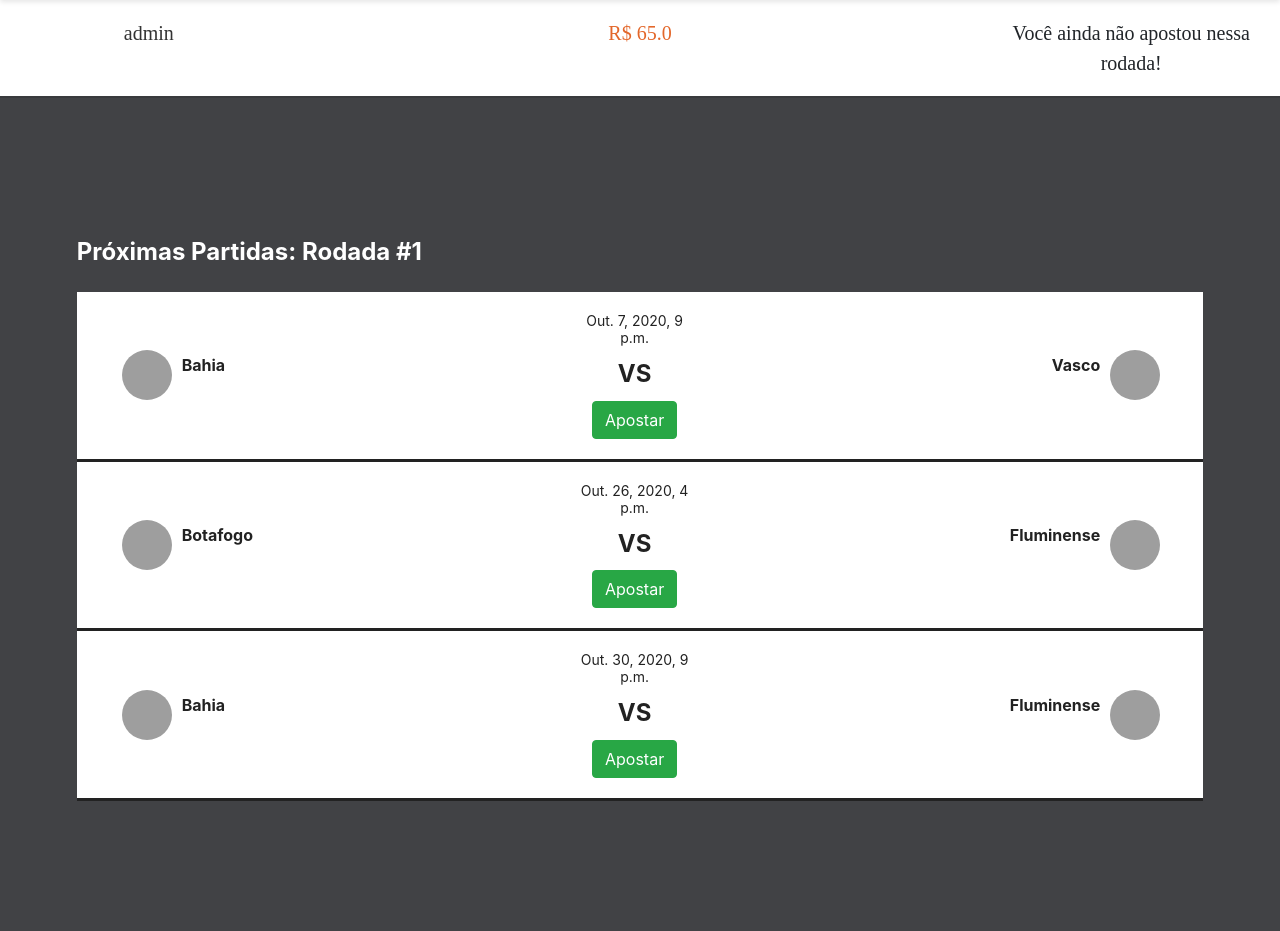
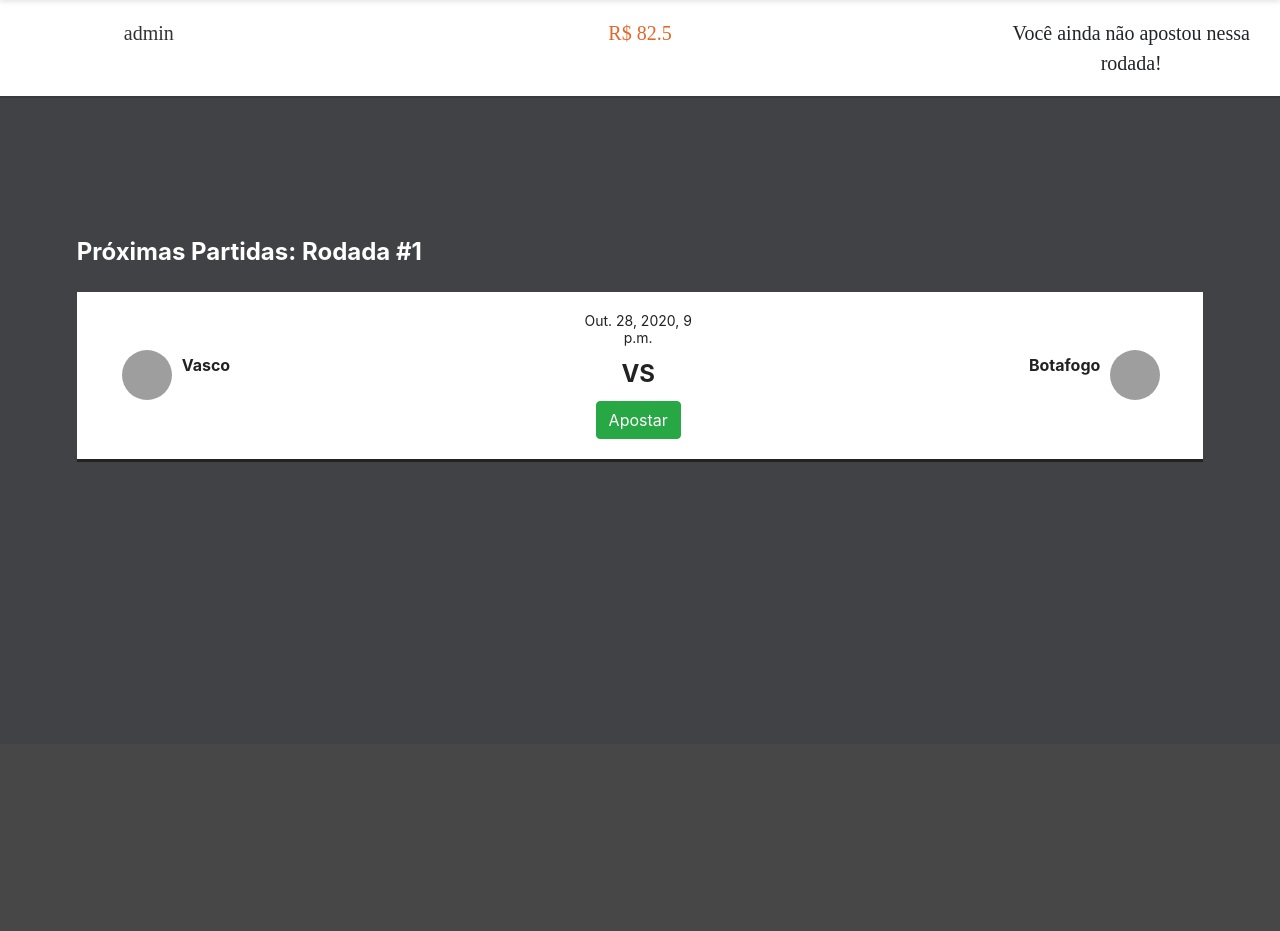
Before and after one commit to Kelvin-Freitas/Bolao, a Django app: template bolao/templates/bolao/dashboard.html in a window 1280 px wide. Shown: the part 56-987 px from the top of the page. After the commit the page ends 518 px from the top, so only its background shows below. Run offline with Django 3.2, Linux system fonts and the light colour scheme; the template is opened without the code that fills it: values that come from a table or form of the project are taken from there, others are empty; a user stored in the database is signed in; data comes from the database, SQL or seed files in the repository; some libraries are stand-ins or nearby versions; grey boxes are pictures that could not be loaded.

Commit message:
versao com model times

```diff
--- a/bolao/models.py
+++ b/bolao/models.py
@@ -28,14 +28,12 @@
 class Partida(models.Model):
     id = models.AutoField(primary_key=True)
     rodada = models.ForeignKey(Rodada, on_delete=models.CASCADE,null=True)
+    timeCasa = models.ForeignKey(Time, on_delete=models.CASCADE,null=False, related_name='partida_timecasa')
+    timeVisitante = models.ForeignKey(Time, on_delete=models.CASCADE,null=False, related_name='partida_timevisitante')
     title = models.CharField(max_length=200)
-    timeCasa = models.CharField(max_length=30)
-    iconTimeCasa = models.CharField(max_length=300, null=True)
-    timeVisitante = models.CharField(max_length=30)
-    iconTimeVisitante = models.CharField(max_length=300, null=True)
-    partidaRealizada = models.BooleanField(default=False)
     dataPartida = models.DateTimeField(blank=True, null=True)
     premiacao = models.FloatField(default=0.00)
+    partidaRealizada = models.BooleanField(default=False)
     premiacaoDistribuida = models.BooleanField(default=False)
 
     def publish(self):
@@ -46,16 +44,16 @@
 
 class Resultado(models.Model):
     id = models.AutoField(primary_key=True, unique=True)
+    partida = models.ForeignKey(Partida, on_delete=models.CASCADE)
+    vencedorPartida = models.ForeignKey(Time, on_delete=models.CASCADE,null=True)
     placarCasa = models.IntegerField()
     placarVisitante = models.IntegerField()
-    vencedorPartida = models.CharField(max_length=30)
-    partida = models.ForeignKey(Partida, on_delete=models.CASCADE)
 
     def publish(self):
         self.save()
 
     def __str__(self):
-        return self.partida.timeCasa + ' ' + str(self.placarCasa) + ' x ' + str(self.placarVisitante) + ' ' + self.partida.timeVisitante
+        return self.partida.timeCasa.nome + ' ' + str(self.placarCasa) + ' x ' + str(self.placarVisitante) + ' ' + self.partida.timeVisitante.nome
 
 class Apostas(models.Model):
     id = models.AutoField(primary_key=True, unique=True)
@@ -64,7 +62,7 @@
     valor_aposta = models.FloatField(default=5.00)
     aposta_placar_casa = models.IntegerField()
     aposta_placar_vistante = models.IntegerField()
-    aposta_vencedor = models.CharField(max_length=30)
+    aposta_vencedor = models.ForeignKey(Time, on_delete=models.CASCADE,null=True)
     partida = models.ForeignKey(Partida, on_delete=models.CASCADE)
 
 
@@ -78,7 +76,7 @@
         partida.save()
 
     def __str__(self):
-        return "Aposta em: " + str(self.aposta_vencedor) + " com placar " + str(self.aposta_placar_casa) + " x " + str(self.aposta_placar_vistante)
+        return "Apostou em: " + str(self.aposta_vencedor.nome) + " com placar: " + str(self.aposta_placar_casa) + " x " + str(self.aposta_placar_vistante)
 
 class Profile(models.Model):
     user = models.OneToOneField(User, on_delete=models.CASCADE)
--- a/bolao/templates/bolao/dashboard.html
+++ b/bolao/templates/bolao/dashboard.html
@@ -64,8 +64,8 @@
                                   {% if user.profile.apostou %}
                                     <tr class="tr-partidas">
                                       <td class="time-casa">
-                                          <img src="{{ partida.iconTimeCasa }}" alt="{{ partida.timeCasa }}" width=”50” height=”50”/>
-                                          <h6>{{ partida.timeCasa }}</h6>
+                                          <img src="{{ partida.timeCasa.brasao }}" alt="{{ partida.timeCasa.nome }}" width=”50” height=”50”/>
+                                          <h6>{{ partida.timeCasa.nome }}</h6>
                                       </td>
                                       <td class="versus">
                                           <div class="data-partida">{{ partida.dataPartida }}</div>
@@ -80,15 +80,15 @@
                                           </div>
                                       </td>
                                       <td class="time-visitante">
-                                          <img src="{{ partida.iconTimeVisitante }}" alt="{{ partida.timeVisitante }}" width=”50” height=”50”/>
-                                          <h6>{{ partida.timeVisitante }}</h6>
+                                          <img src="{{ partida.timeVisitante.brasao }}" alt="{{ partida.timeVisitante.nome }}" width=”50” height=”50”/>
+                                          <h6>{{ partida.timeVisitante.nome }}</h6>
                                       </td>
                                     </tr>
                                   {% else %}
                                     <tr class="tr-partidas">
                                         <td class="time-casa">
-                                            <img src="{{ partida.iconTimeCasa }}" alt="{{ partida.timeCasa }}" width=”50” height=”50”/>
-                                            <h6>{{ partida.timeCasa }}</h6>
+                                            <img src="{{ partida.timeCasa.brasao }}" alt="{{ partida.timeCasa.nome }}" width=”50” height=”50”/>
+                                            <h6>{{ partida.timeCasa.nome }}</h6>
                                         </td>
                                         <td class="versus">
                                             <div class="data-partida">{{ partida.dataPartida }}</div>
@@ -103,8 +103,8 @@
                                             </div>
                                         </td>
                                         <td class="time-visitante">
-                                            <img src="{{ partida.iconTimeVisitante }}" alt="{{ partida.timeVisitante }}" width=”50” height=”50”/>
-                                            <h6>{{ partida.timeVisitante }}</h6>
+                                            <img src="{{ partida.timeVisitante.brasao }}" alt="{{ partida.timeVisitante.nome }}" width=”50” height=”50”/>
+                                            <h6>{{ partida.timeVisitante.nome }}</h6>
                                         </td>
                                     </tr>
                                   {% endif %}
```
Also changed, not shown: bolao/templates/bolao/aposta.html (+8 -6 lines), bolao/views.py (+10 -4 lines), db.sqlite3.
